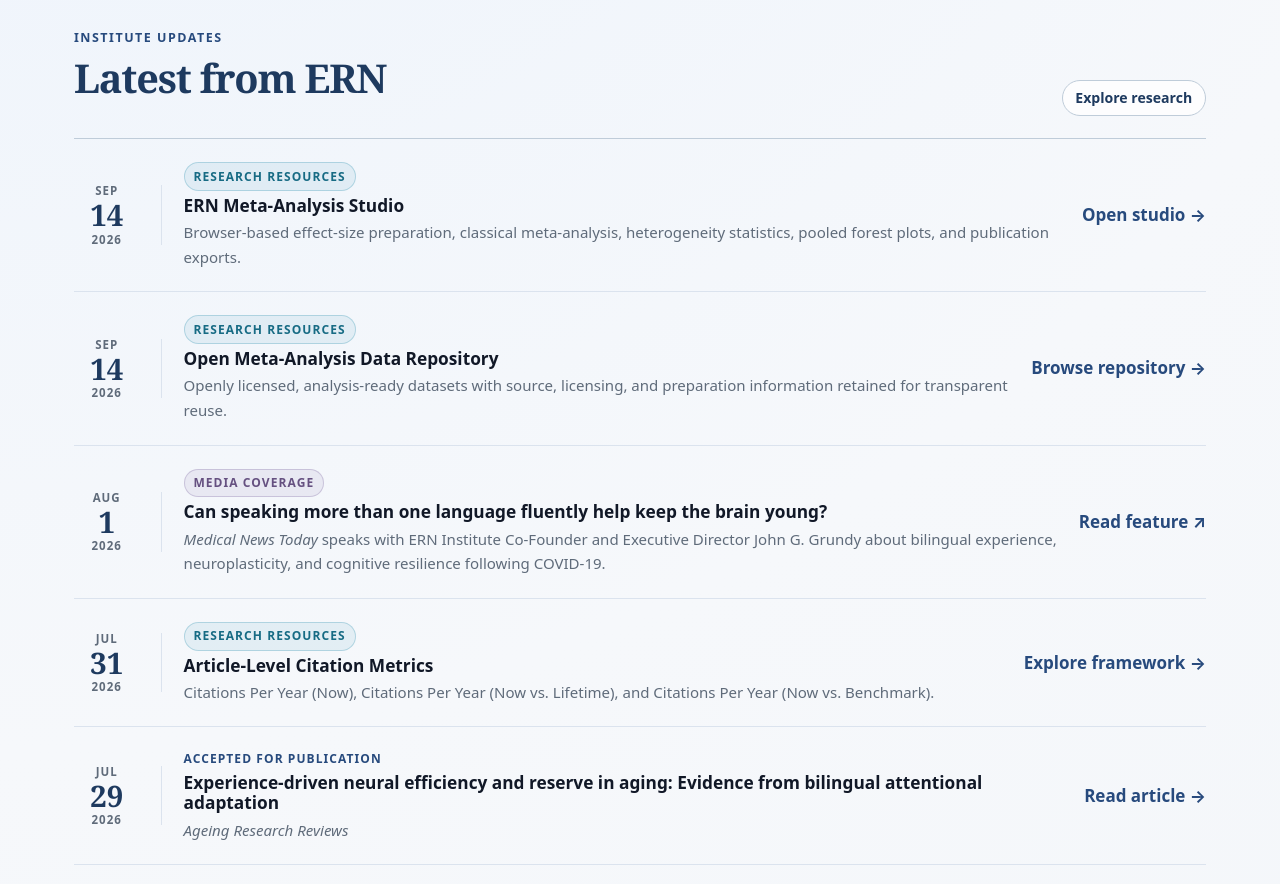
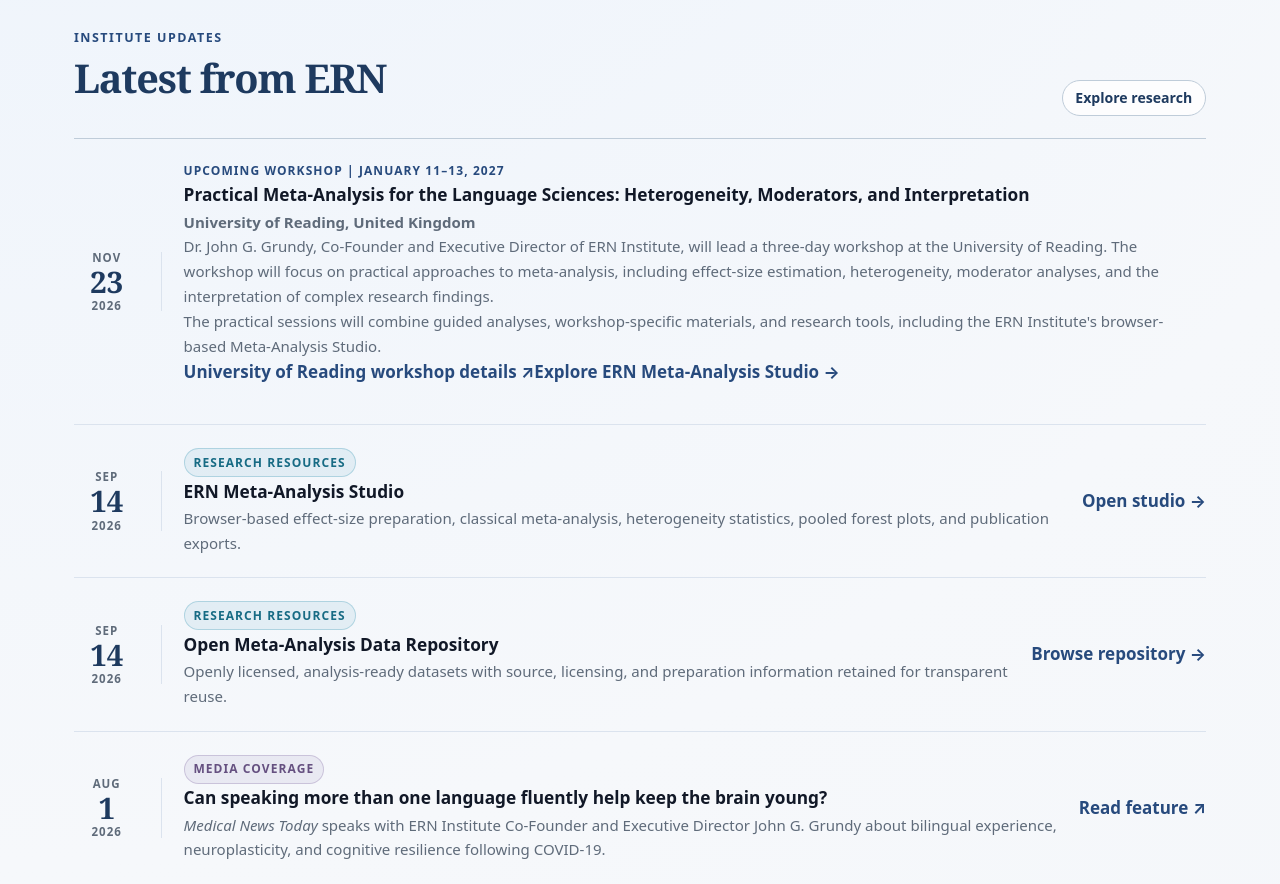
Before and after one commit to ERNinstitute/erninstitute, a plain HTML site: page index.html in a window 1280 px wide. Shown: the part 820-1704 px from the top of the page. Drawn offline with nearby package versions, Linux system fonts and the light colour scheme.

Commit message:
Add approved University of Reading meta-analysis workshop news

```diff
--- a/index.html
+++ b/index.html
@@ -103,6 +103,22 @@
 <a class="btn btn-outline btn-sm" href="research.html">Explore research</a>
 </div>
 <div class="news-list">
+
+<article class="news-item news-item--workshop">
+<time aria-label="November 23, 2026" class="news-date" datetime="2026-11-23">
+<span aria-hidden="true" class="news-month">Nov</span>
+<span aria-hidden="true" class="news-day">23</span>
+<span aria-hidden="true" class="news-year">2026</span>
+</time>
+<div class="news-content">
+<p class="news-type">Upcoming workshop | January 11–13, 2027</p>
+<h3>Practical Meta-Analysis for the Language Sciences: Heterogeneity, Moderators, and Interpretation</h3>
+<p class="news-journal"><strong>University of Reading, United Kingdom</strong></p>
+<p class="news-journal">Dr. John G. Grundy, Co-Founder and Executive Director of ERN Institute, will lead a three-day workshop at the University of Reading. The workshop will focus on practical approaches to meta-analysis, including effect-size estimation, heterogeneity, moderator analyses, and the interpretation of complex research findings.</p>
+<p class="news-journal">The practical sessions will combine guided analyses, workshop-specific materials, and research tools, including the ERN Institute's browser-based Meta-Analysis Studio.</p>
+<p class="news-workshop-links"><a class="text-link" href="https://ourresearch.reading.ac.uk/psylinglab/research-projects/funded-research-projects/advancing-research-synthesis-in-linguistics/practical-meta-analysis-for-the-language-sciences-workshop/" rel="noopener" target="_blank">University of Reading workshop details ↗</a><a class="text-link" href="/tools/meta-analysis-studio/">Explore ERN Meta-Analysis Studio →</a></p>
+</div>
+</article>
 <article class="news-item">
 <time aria-label="September 14, 2026" class="news-date" datetime="2026-09-14">
 <span aria-hidden="true" class="news-month">Sep</span>
```
